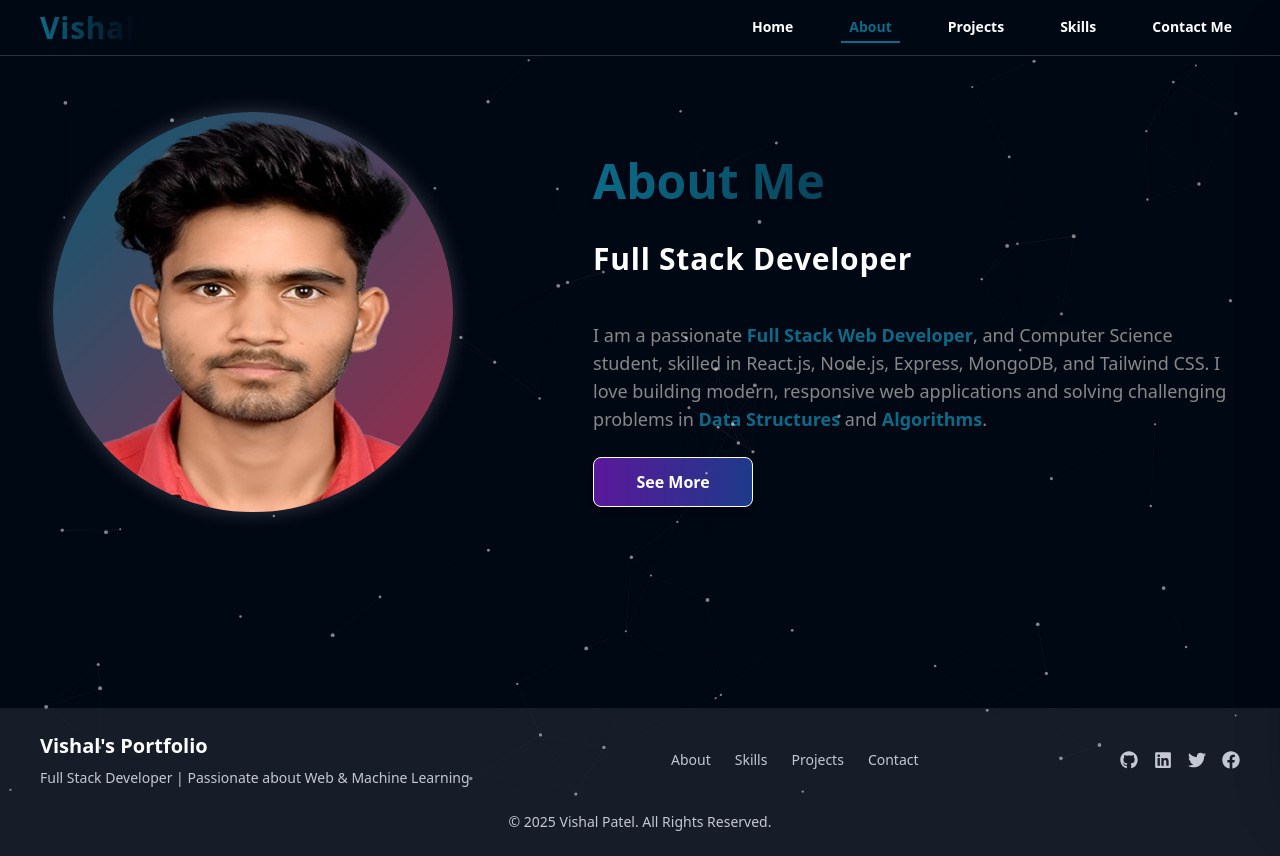
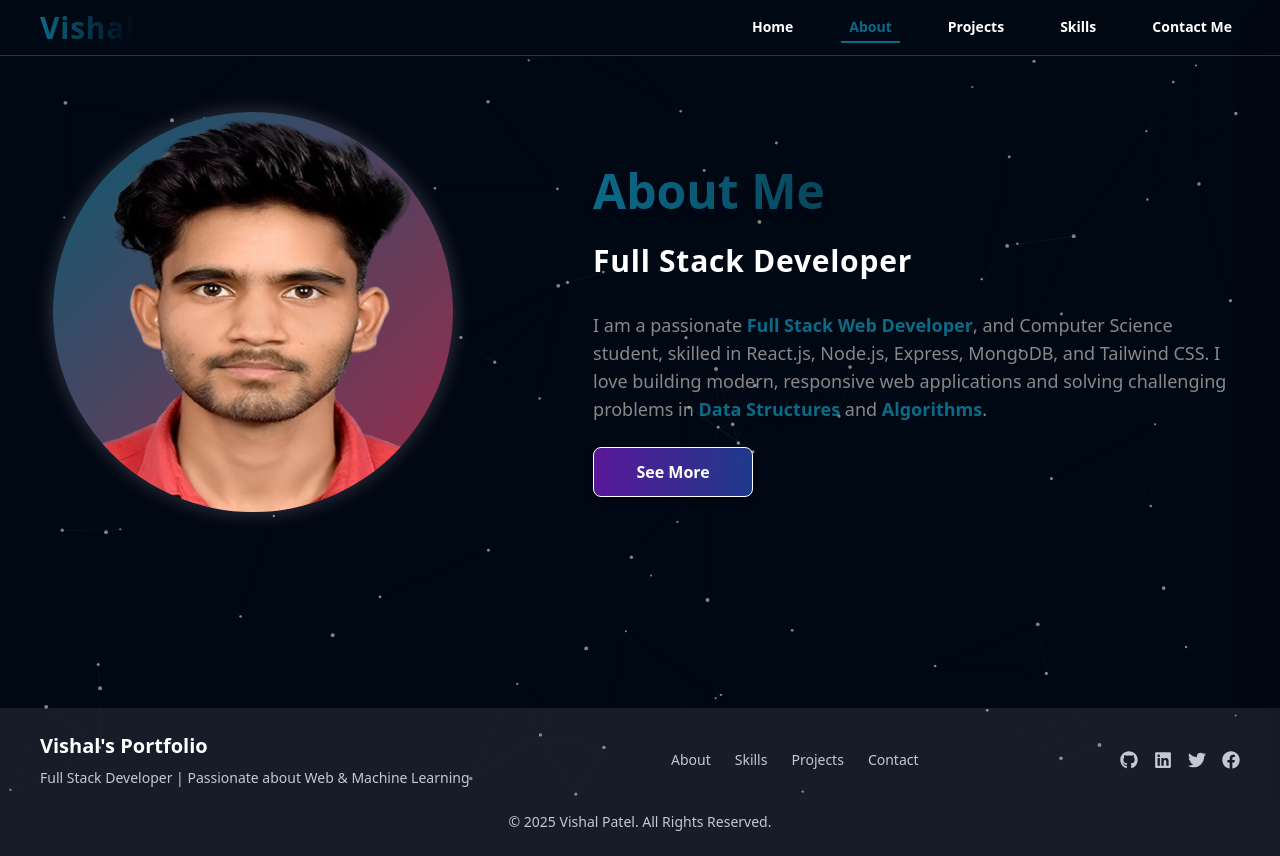
Before and after one commit to VishalPatel63/vishalportfolio, a React (Create React App) app: page /about in a window 1280 px wide. Built offline with nearby package versions, Linux system fonts and the light colour scheme.

Commit message:
Update About.jsx

```diff
--- a/src/pages/About.jsx
+++ b/src/pages/About.jsx
@@ -36,11 +36,11 @@ export const About = () => {
   About Me
 </h1>
 
-<h2 className='text-2xl sm:text-3xl mt-3 font-semibold text-white tracking-wide'>
+<h2 className='text-2xl sm:text-3xl mt-1 font-semibold text-white tracking-wide'>
   Full Stack Developer
 </h2>
 
-<p className='mt-5 text-base sm:text-lg font-medium text-pure-greys-300 leading-relaxed max-w-3xl px-4 lg:px-0'>
+<p className='mt-2 text-base sm:text-lg font-medium text-pure-greys-300 leading-relaxed max-w-3xl px-4 lg:px-0'>
   I am a passionate <span className="text-blue-400 font-semibold">Full Stack Web Developer</span>
   , and Computer Science student, skilled in <span className="text-purple-400">React.js</span>,
   <span className="text-purple-400"> Node.js</span>, <span className="text-purple-400">Express</span>,
@@ -121,8 +121,7 @@ export const About = () => {
                 <h4 className="text-xl font-semibold text-blue-300">Skills & Interests:</h4>
                 <p className="text-gray-300">
                   Passionate about <span className="text-purple-300">Full-Stack Development, Machine Learning</span>,
-                  and <span className="text-purple-300">Problem Solving</span>. Enthusiastic about coding competitions
-                  and open-source contributions.
+                  and <span className="text-purple-300">Problem Solving</span>. Enthusiastic about coding competitions.
                 </p>
               </div>
             </motion.div>
```
